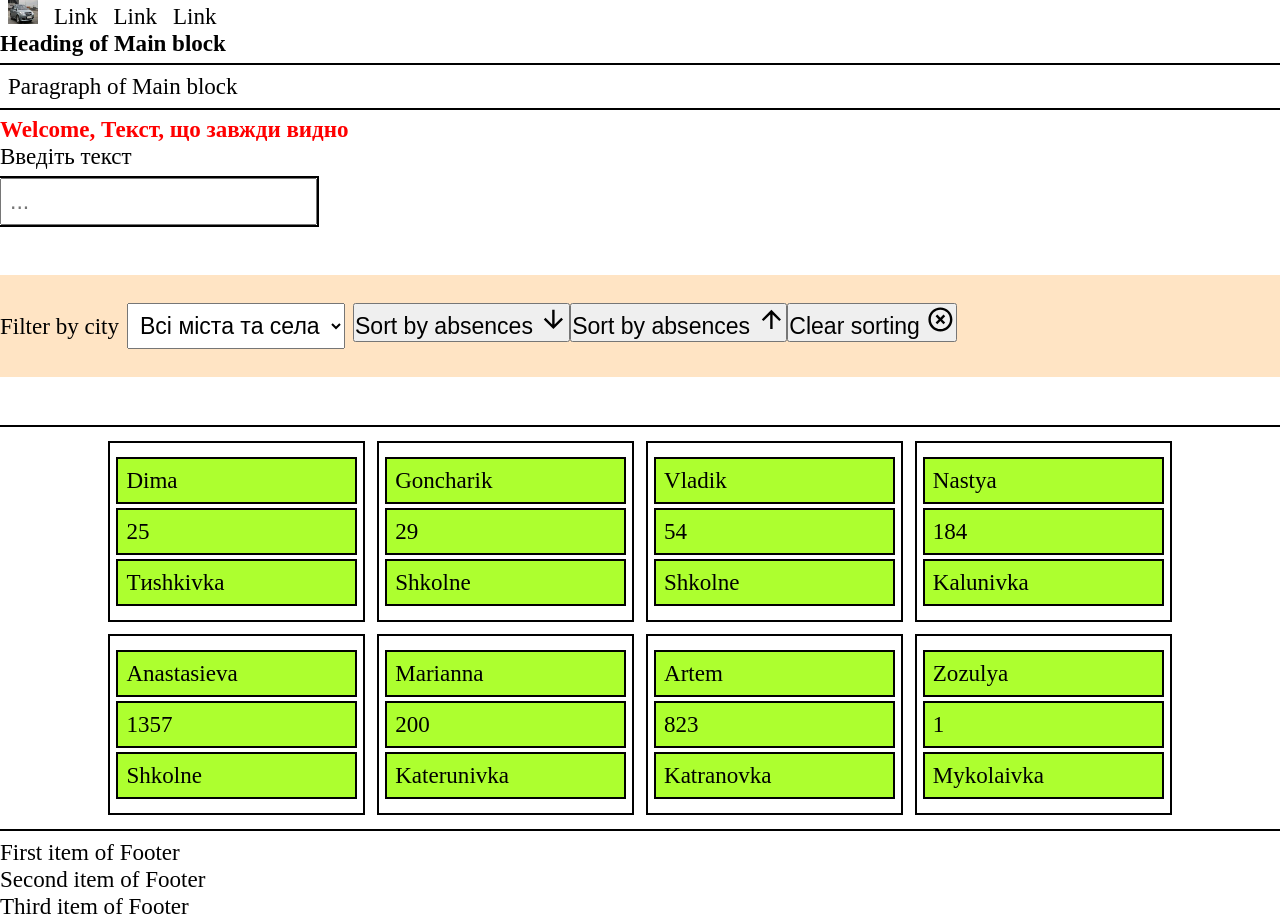
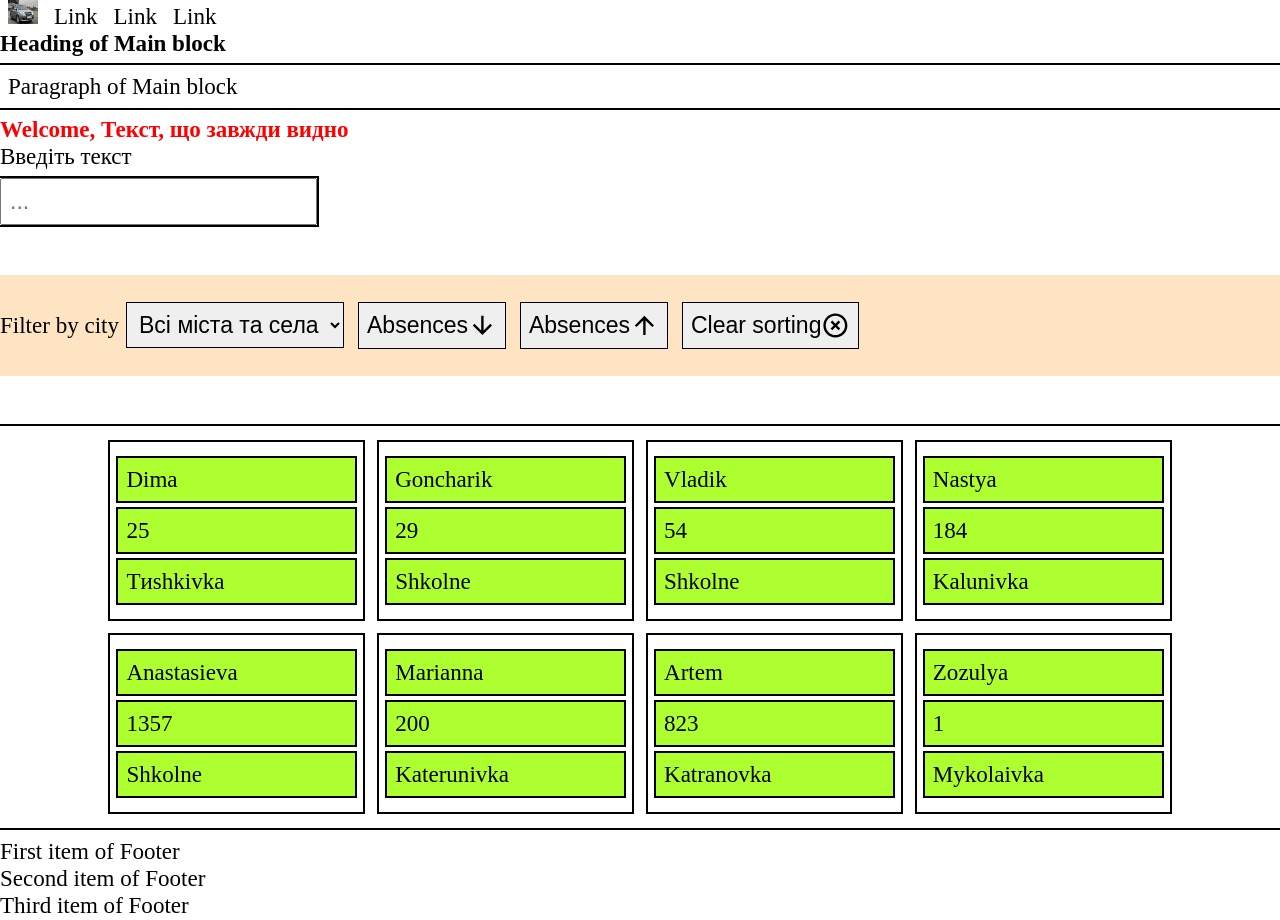
Before and after one commit to SurkovKostiantyn/vite_react, a React (Vite) app: page / in a window 1280 px wide. Built offline with nearby package versions, Linux system fonts and the light colour scheme.

Commit message:
List.jsx + sort by absences

```diff
--- a/src/components/List.jsx
+++ b/src/components/List.jsx
@@ -52,13 +52,13 @@ function List() {
                         {showOptions(Students)}
                     </select>
                 </label>
-                <button onClick={() => handleSort('down')}>
-                    Sort by absences <ArrowDownwardIcon/>
+                <button className={'filterButton'} onClick={() => handleSort('down')}>
+                    Absences <ArrowDownwardIcon/>
                 </button>
-                <button onClick={() => handleSort('up')}>
-                    Sort by absences <ArrowUpwardIcon/>
+                <button className={'filterButton'} onClick={() => handleSort('up')}>
+                    Absences <ArrowUpwardIcon/>
                 </button>
-                <button onClick={() => handleSort(null)}>
+                <button className={'filterButton'} onClick={() => handleSort(null)}>
                     Clear sorting <HighlightOffIcon />
                 </button>
             </div>
--- a/src/main.css
+++ b/src/main.css
@@ -47,8 +47,22 @@ select{
     padding: 8px;
     margin: 8px;
     box-sizing: border-box;
+    outline: 1px solid #000;
+    border: none !important;
 }
 
 .user p{
     background-color: greenyellow;
 }
+
+.filterButton{
+    padding: 8px;
+    margin: 8px;
+    box-sizing: border-box;
+    border: none;
+    cursor: pointer;
+    display: inline-flex;
+    justify-content: center;
+    align-items: center;
+    outline: 1px solid #000;
+}
```
